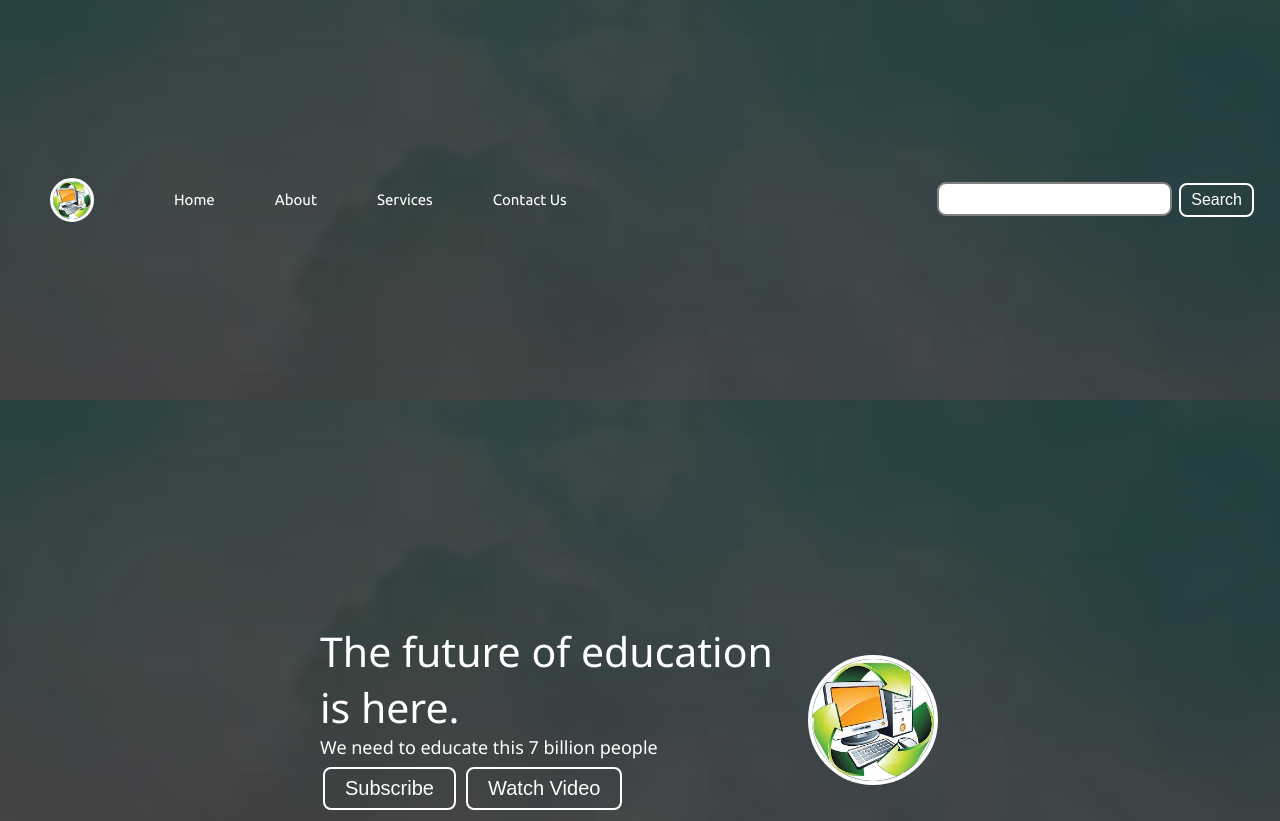
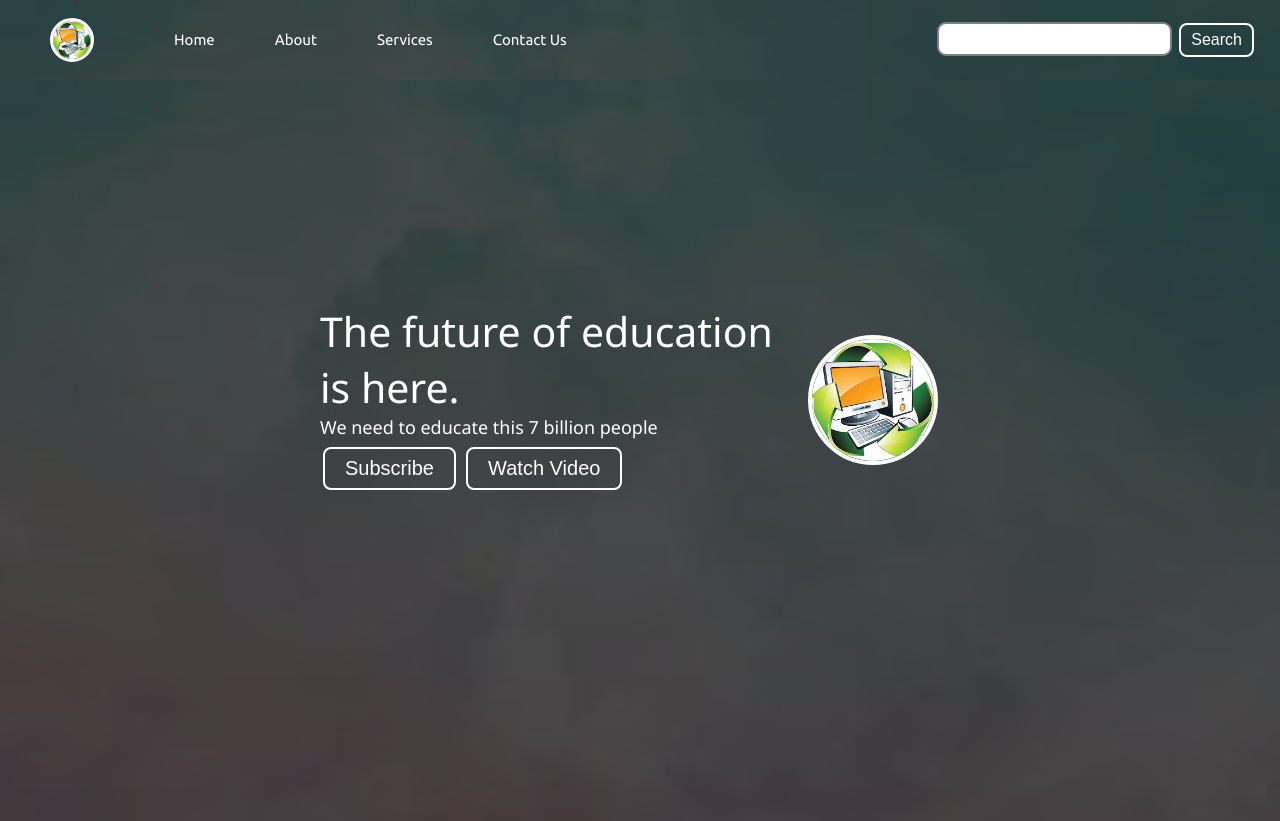
Before and after one commit to Ritu-Khandelwal/Ritu-Khandelwal.github.io, a plain HTML site: page index.html in a window 1280 px wide. Shown: the top 821 px of the page. Drawn offline with Linux system fonts and the light colour scheme.

Commit message:
Update style.css

```diff
--- a/css/style.css
+++ b/css/style.css
@@ -25,7 +25,7 @@
     position: sticky;
     top: 0;
     cursor: pointer;
-    height: 400px;
+    height: 80px;
 }
 .nav-list{
     width: 70%;
```
